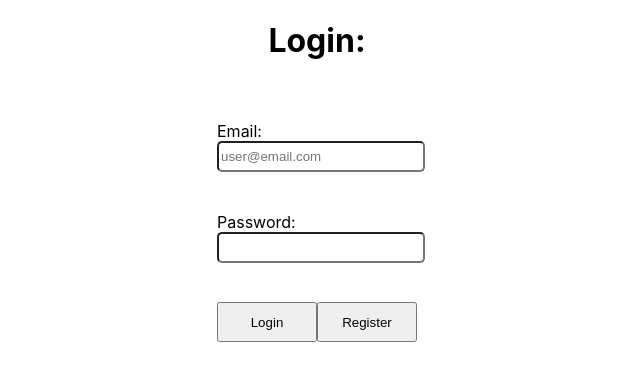
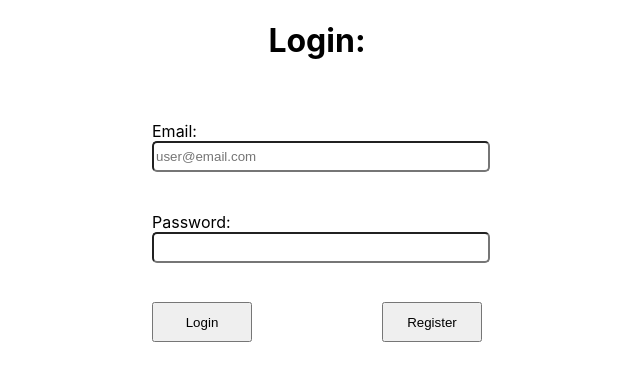
Before and after one commit to danitacheny/gaggle, a React (Create React App) app in the folder client/: page /login in a window 1280 px wide. Shown: the top 380 px of the page, without its empty margins (323-963 px from the left). Built offline with nearby package versions, Linux system fonts and the light colour scheme.

Commit message:
change UserView container div to React Fragment

```diff
--- a/client/src/views/UserView.js
+++ b/client/src/views/UserView.js
@@ -1,5 +1,5 @@
 import React, { Component } from 'react';
-import { Route } from 'react-router-dom';
+import { Route, Redirect } from 'react-router-dom';
 
 import Login from '../components/Login';
 import Register from '../components/Register';
@@ -7,10 +7,11 @@
 class UserView extends Component {
   render() {
     return (
-      <div>
-        <Route path='/login' render={(props) => <Login {...props} updateAuth={this.props.updateAuth} />} />
-        <Route path='/register' component={Register} />
-      </div>
+      <React.Fragment>
+        <Route path='/' render={() => <Redirect to='/login' />} />
+        <Route exact path='/login' render={(props) => <Login {...props} updateAuth={this.props.updateAuth} />} />
+        <Route exact path='/register' component={Register} />
+      </React.Fragment>
     );
   }
 }
```
